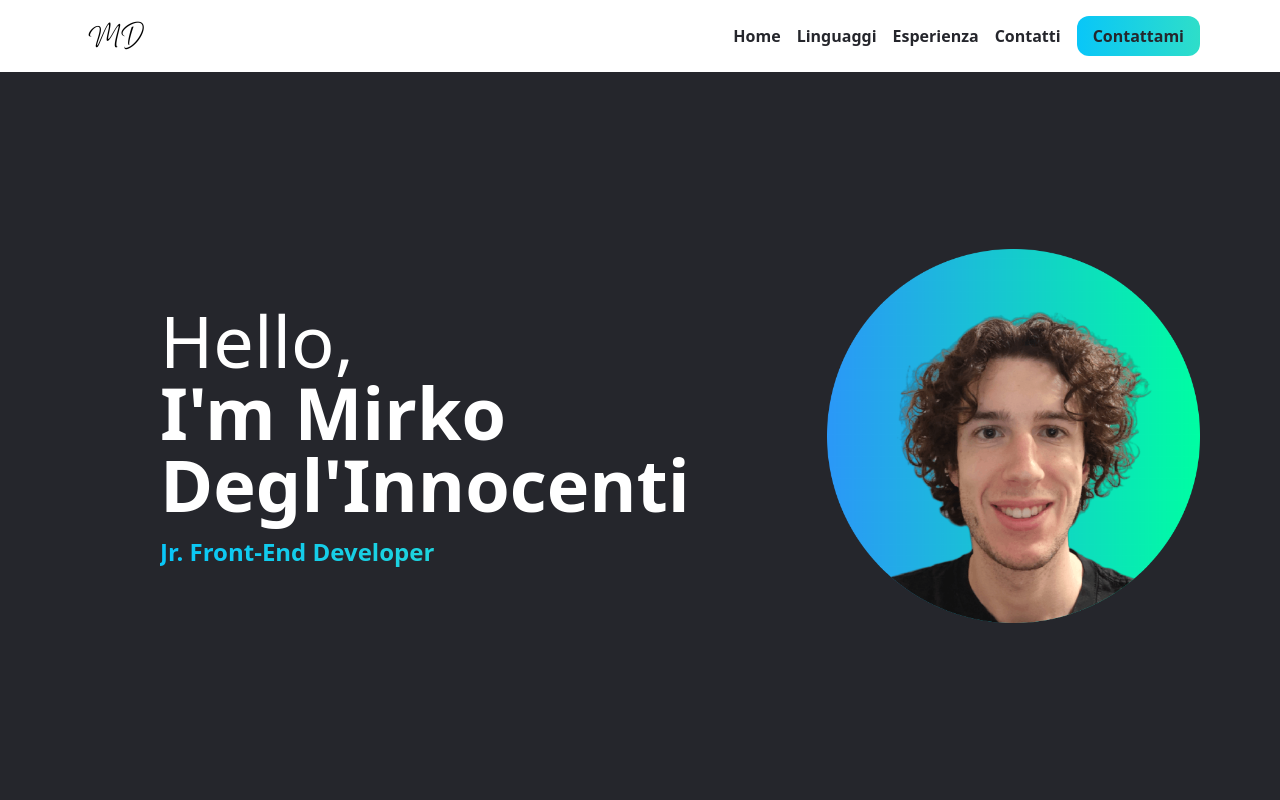
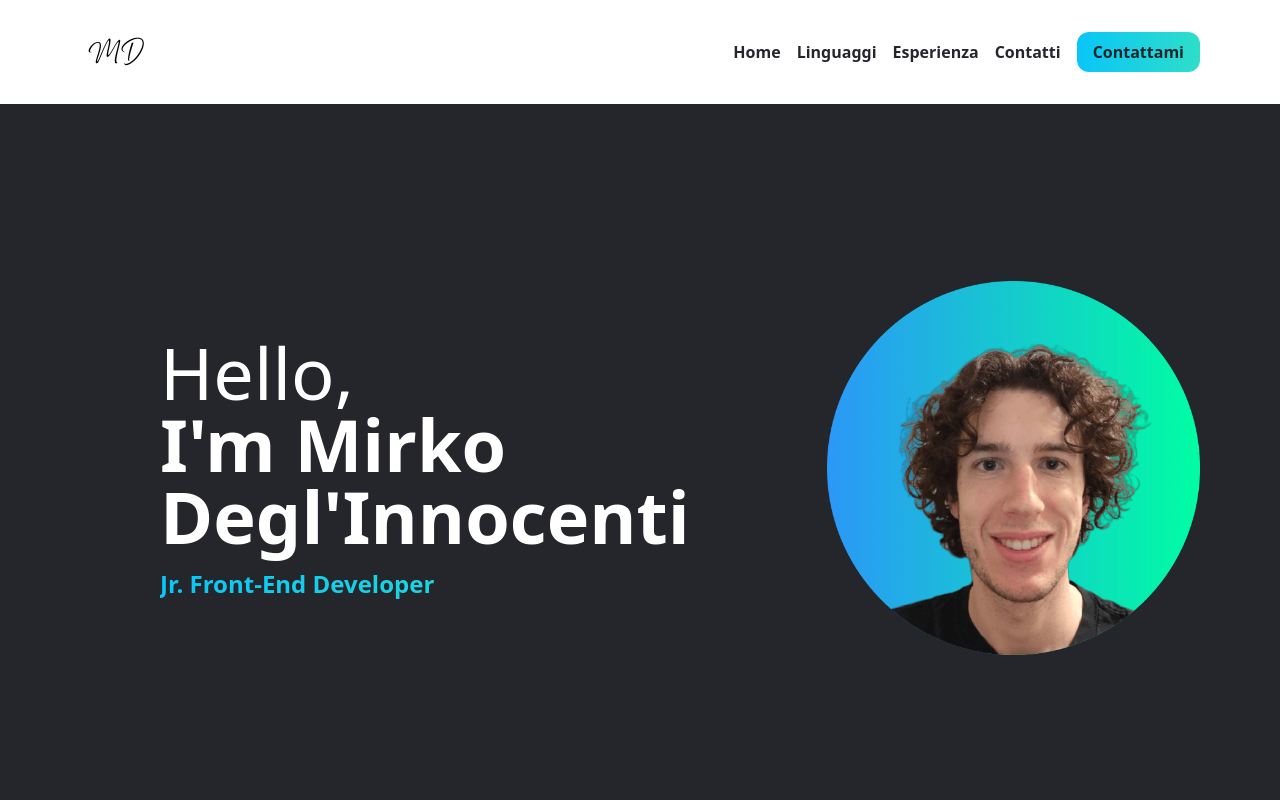
Before and after one commit to mirkodeglinnocenti/portfolio-frontend, a React (Vite) app: page / in a window 1280 px wide. Shown: the top 800 px of the page. Built offline with nearby package versions, Linux system fonts and the light colour scheme; no server answers.

Commit message:
FEAT hamburger menu add

```diff
--- a/package.json
+++ b/package.json
@@ -10,6 +10,10 @@
     "preview": "vite preview"
   },
   "dependencies": {
+    "@fortawesome/fontawesome-svg-core": "^6.4.2",
+    "@fortawesome/free-regular-svg-icons": "^6.4.2",
+    "@fortawesome/free-solid-svg-icons": "^6.4.2",
+    "@fortawesome/react-fontawesome": "^0.2.0",
     "react": "^18.2.0",
     "react-dom": "^18.2.0"
   },
--- a/public/assets/css/style.css
+++ b/public/assets/css/style.css
@@ -568,12 +568,40 @@ video {
   }
 }
 
+.absolute {
+  position: absolute;
+}
+
 .sticky {
   position: sticky;
 }
 
 .top-0 {
   top: 0px;
+}
+
+.left-0 {
+  left: 0px;
+}
+
+.right-6 {
+  right: 1.5rem;
+}
+
+.top-3 {
+  top: 0.75rem;
+}
+
+.top-4 {
+  top: 1rem;
+}
+
+.top-20 {
+  top: 5rem;
+}
+
+.top-10 {
+  top: 2.5rem;
 }
 
 .z-50 {
@@ -589,6 +617,16 @@ video {
   margin-right: auto;
 }
 
+.my-4 {
+  margin-top: 1rem;
+  margin-bottom: 1rem;
+}
+
+.my-6 {
+  margin-top: 1.5rem;
+  margin-bottom: 1.5rem;
+}
+
 .mb-2 {
   margin-bottom: 0.5rem;
 }
@@ -597,12 +635,20 @@ video {
   margin-bottom: 1.25rem;
 }
 
+.ml-6 {
+  margin-left: 1.5rem;
+}
+
 .flex {
   display: flex;
 }
 
 .grid {
   display: grid;
+}
+
+.hidden {
+  display: none;
 }
 
 .aspect-square {
@@ -629,6 +675,10 @@ video {
   width: 5rem;
 }
 
+.w-full {
+  width: 100%;
+}
+
 .scale-100 {
   --tw-scale-x: 1;
   --tw-scale-y: 1;
@@ -639,6 +689,10 @@ video {
   --tw-scale-x: .75;
   --tw-scale-y: .75;
   transform: translate(var(--tw-translate-x), var(--tw-translate-y)) rotate(var(--tw-rotate)) skewX(var(--tw-skew-x)) skewY(var(--tw-skew-y)) scaleX(var(--tw-scale-x)) scaleY(var(--tw-scale-y));
+}
+
+.cursor-pointer {
+  cursor: pointer;
 }
 
 .grid-cols-2 {
@@ -697,6 +751,11 @@ video {
   background-color: rgb(55 65 81 / var(--tw-bg-opacity));
 }
 
+.bg-white {
+  --tw-bg-opacity: 1;
+  background-color: rgb(255 255 255 / var(--tw-bg-opacity));
+}
+
 .bg-gradient-to-r {
   background-image: linear-gradient(to right, var(--tw-gradient-stops));
 }
@@ -718,6 +777,10 @@ video {
 
 .p-2 {
   padding: 0.5rem;
+}
+
+.p-6 {
+  padding: 1.5rem;
 }
 
 .px-10 {
@@ -760,6 +823,14 @@ video {
   padding-bottom: 1.75rem;
 }
 
+.pl-6 {
+  padding-left: 1.5rem;
+}
+
+.pb-6 {
+  padding-bottom: 1.5rem;
+}
+
 .text-center {
   text-align: center;
 }
@@ -771,6 +842,16 @@ video {
 
 .text-lg {
   font-size: 1.125rem;
+  line-height: 1.75rem;
+}
+
+.text-3xl {
+  font-size: 1.875rem;
+  line-height: 2.25rem;
+}
+
+.text-xl {
+  font-size: 1.25rem;
   line-height: 1.75rem;
 }
 
@@ -800,6 +881,24 @@ video {
   transition-property: transform;
   transition-timing-function: cubic-bezier(0.4, 0, 0.2, 1);
   transition-duration: 150ms;
+}
+
+.transition-all {
+  transition-property: all;
+  transition-timing-function: cubic-bezier(0.4, 0, 0.2, 1);
+  transition-duration: 150ms;
+}
+
+.duration-500 {
+  transition-duration: 500ms;
+}
+
+.duration-1000 {
+  transition-duration: 1000ms;
+}
+
+.ease-in {
+  transition-timing-function: cubic-bezier(0.4, 0, 1, 1);
 }
 
 .hover\:bg-gray-600:hover {
@@ -870,6 +969,22 @@ video {
     padding-right: 0px;
   }
 
+  .sm\:pl-20 {
+    padding-left: 5rem;
+  }
+
+  .sm\:pl-40 {
+    padding-left: 10rem;
+  }
+
+  .sm\:pl-52 {
+    padding-left: 13rem;
+  }
+
+  .sm\:pl-32 {
+    padding-left: 8rem;
+  }
+
   .sm\:text-start {
     text-align: start;
   }
@@ -891,6 +1006,26 @@ video {
 }
 
 @media (min-width: 768px) {
+  .md\:static {
+    position: static;
+  }
+
+  .md\:ml-0 {
+    margin-left: 0px;
+  }
+
+  .md\:flex {
+    display: flex;
+  }
+
+  .md\:hidden {
+    display: none;
+  }
+
+  .md\:w-auto {
+    width: auto;
+  }
+
   .md\:grid-cols-4 {
     grid-template-columns: repeat(4, minmax(0, 1fr));
   }
@@ -898,6 +1033,19 @@ video {
   .md\:px-10 {
     padding-left: 2.5rem;
     padding-right: 2.5rem;
+  }
+
+  .md\:py-0 {
+    padding-top: 0px;
+    padding-bottom: 0px;
+  }
+
+  .md\:pl-0 {
+    padding-left: 0px;
+  }
+
+  .md\:pb-0 {
+    padding-bottom: 0px;
   }
 }
 
--- a/src/components/Header.tsx
+++ b/src/components/Header.tsx
@@ -1,25 +1,46 @@
+import { useState } from "react";
+import { FontAwesomeIcon } from '@fortawesome/react-fontawesome'
+import { faBars, faX } from '@fortawesome/free-solid-svg-icons'
+
 const Header = () => {
+  const [navItem] = useState([
+    {
+      name: "Home",
+      url: "/",
+    },
+    {
+      name: "Linguaggi",
+      url: "/",
+    },
+    {
+      name: "Esperienza",
+      url: "/",
+    },
+    {
+      name: "Contatti",
+      url: "/",
+    },
+  ]);
+
+  let [open, setOpen] = useState(false);
+
   return (
     <header className="bg-color-light py-4 text-color-dark sticky top-0 z-50">
       <div className="container px-4 sm:px-20 mx-auto">
-        <nav className="flex justify-between items-center">
+        <nav className="md:flex justify-between items-center">
           <div>
             <img src="/assets/img/logo.png" alt="logo di Mirko" />
           </div>
-          <div className="flex gap-4 items-center">
-            <ul className="flex gap-4 font-bold">
-              <li>
-                <a href="#">Home</a>
-              </li>
-              <li className="">
-                <a href="#">Linguaggi</a>
-              </li>
-              <li>
-                <a href="#">Esperienza</a>
-              </li>
-              <li>
-                <a href="#">Contatti</a>
-              </li>
+          <div onClick={()=>setOpen(!open)} className="text-2xl absolute top-4 right-6 cursor-pointer md:hidden">
+            <FontAwesomeIcon icon={!open ? faBars : faX} />
+          </div>
+          <div className={`${open ? "top-15" : "hidden"} md:flex gap-4 items-center absolute md:static left-0 w-full md:w-auto bg-color-light md:pl-0 pl-6 sm:pl-32 md:pb-0 pb-6`}>
+            <ul className="md:flex gap-4 font-bold">
+              {navItem.map((item, index) => (
+                <li key={index} className="md:py-0 my-6">
+                  <a href={item.url}>{item.name}</a>
+                </li>
+              ))}
             </ul>
 
             <button className="rounded-xl font-bold px-4 py-2 bg-gradient-to-r from-primary-color to-secondary-color">
```
Also changed, not shown: 1 other file (tests, documents, lock files or other folders).
